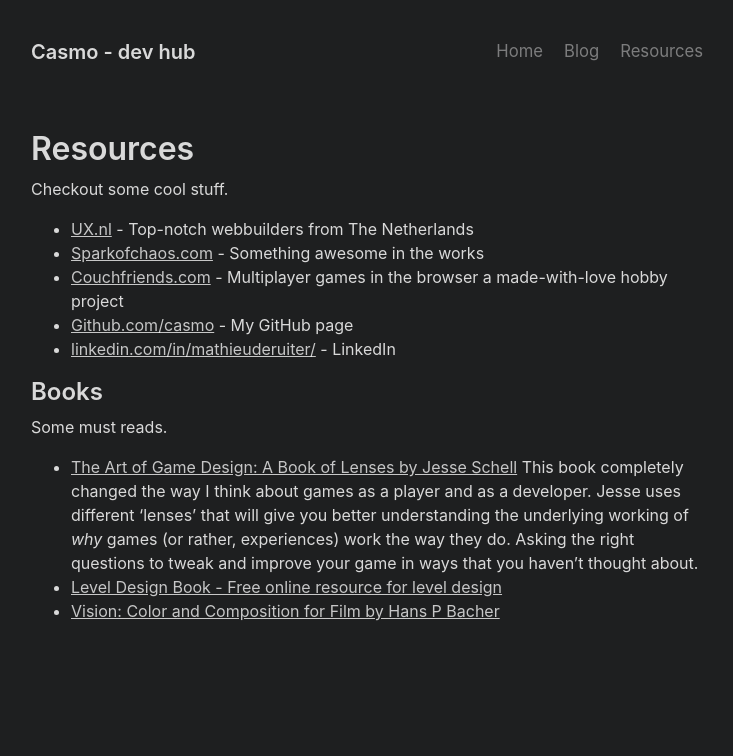
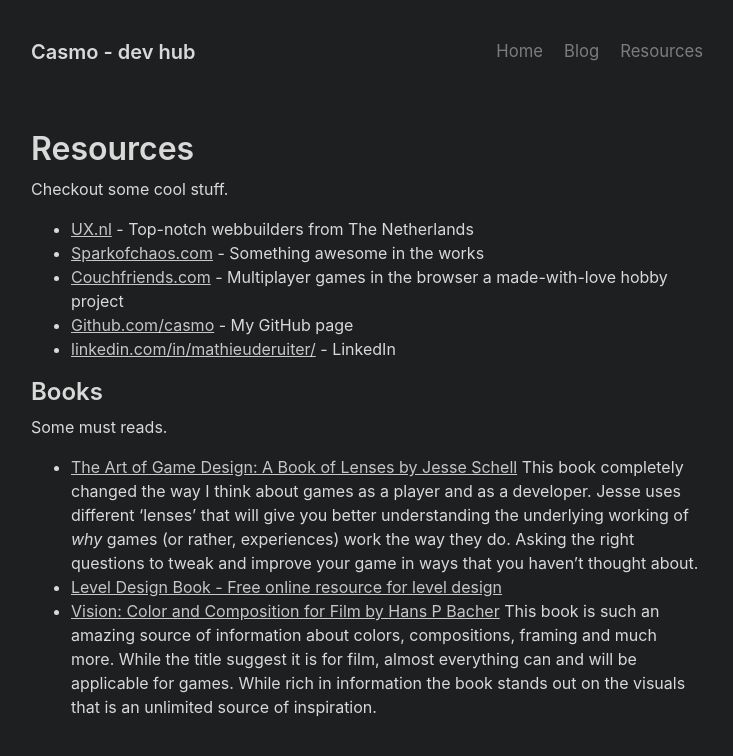
Before and after one commit to Casmo/casmo.github.io, a Jekyll site: the page built from resources.md, in a window 1280 px wide. Shown: the top 756 px of the page, without its empty margins (273-1006 px from the left). Built offline with Jekyll 4.4.1, drawn with Linux system fonts in a browser that asks for light colours.

Commit message:
Update resources.md

```diff
--- a/resources.md
+++ b/resources.md
@@ -21,3 +21,4 @@
 This book completely changed the way I think about games as a player and as a developer. Jesse uses different 'lenses' that will give you better understanding the underlying working of *why* games (or rather, experiences) work the way they do. Asking the right questions to tweak and improve your game in ways that you haven't thought about.
 * <a href="https://book.leveldesignbook.com/" target="_blank">Level Design Book - Free online resource for level design</a>
 * <a href="https://www.amazon.com/Vision-Composition-Hans-P-Bacher/dp/1786272202" target="_blank">Vision: Color and Composition for Film by Hans P Bacher</a>
+This book is such an amazing source of information about colors, compositions, framing and much more. While the title suggest it is for film, almost everything can and will be applicable for games. While rich in information the book stands out on the visuals that is an unlimited source of inspiration.
```
